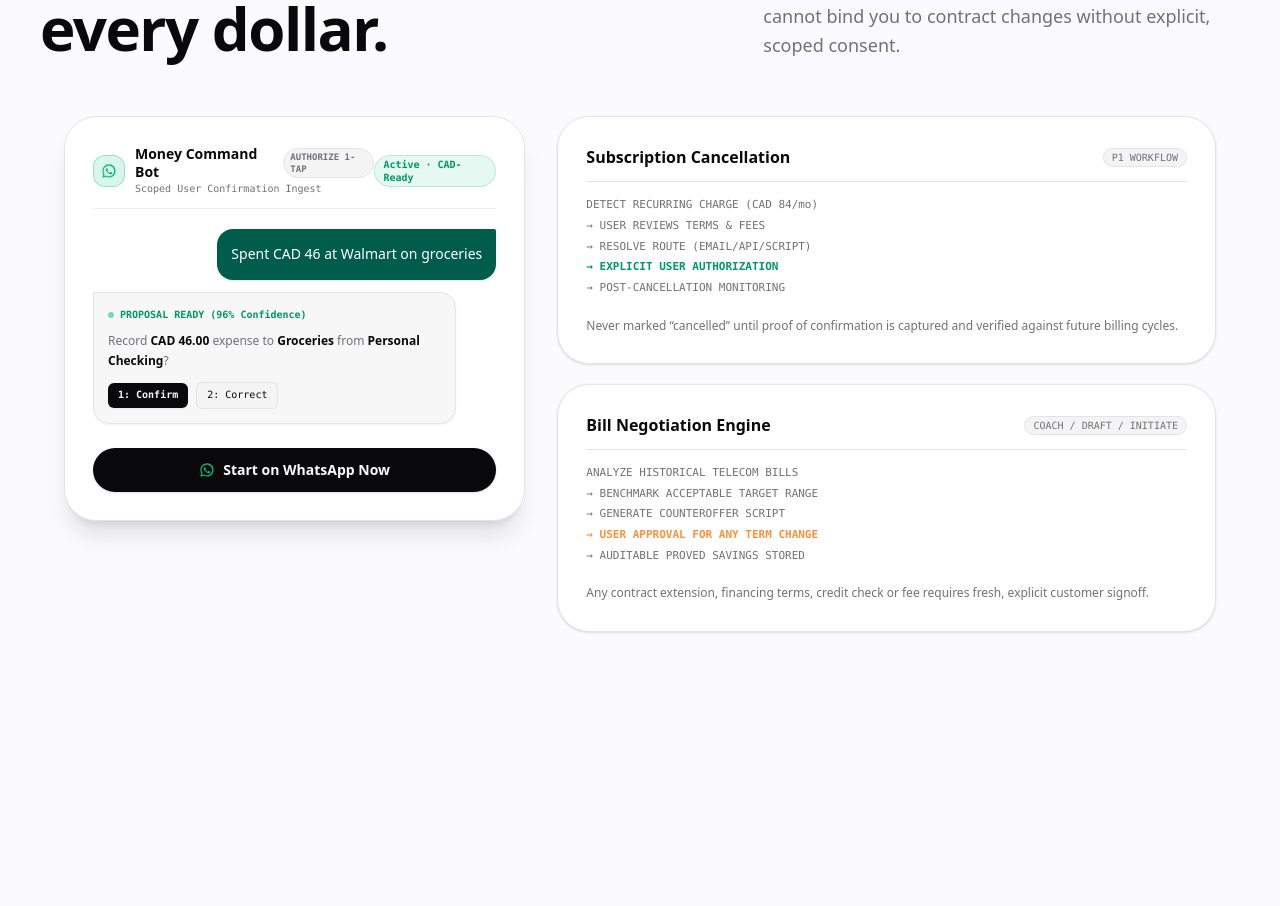
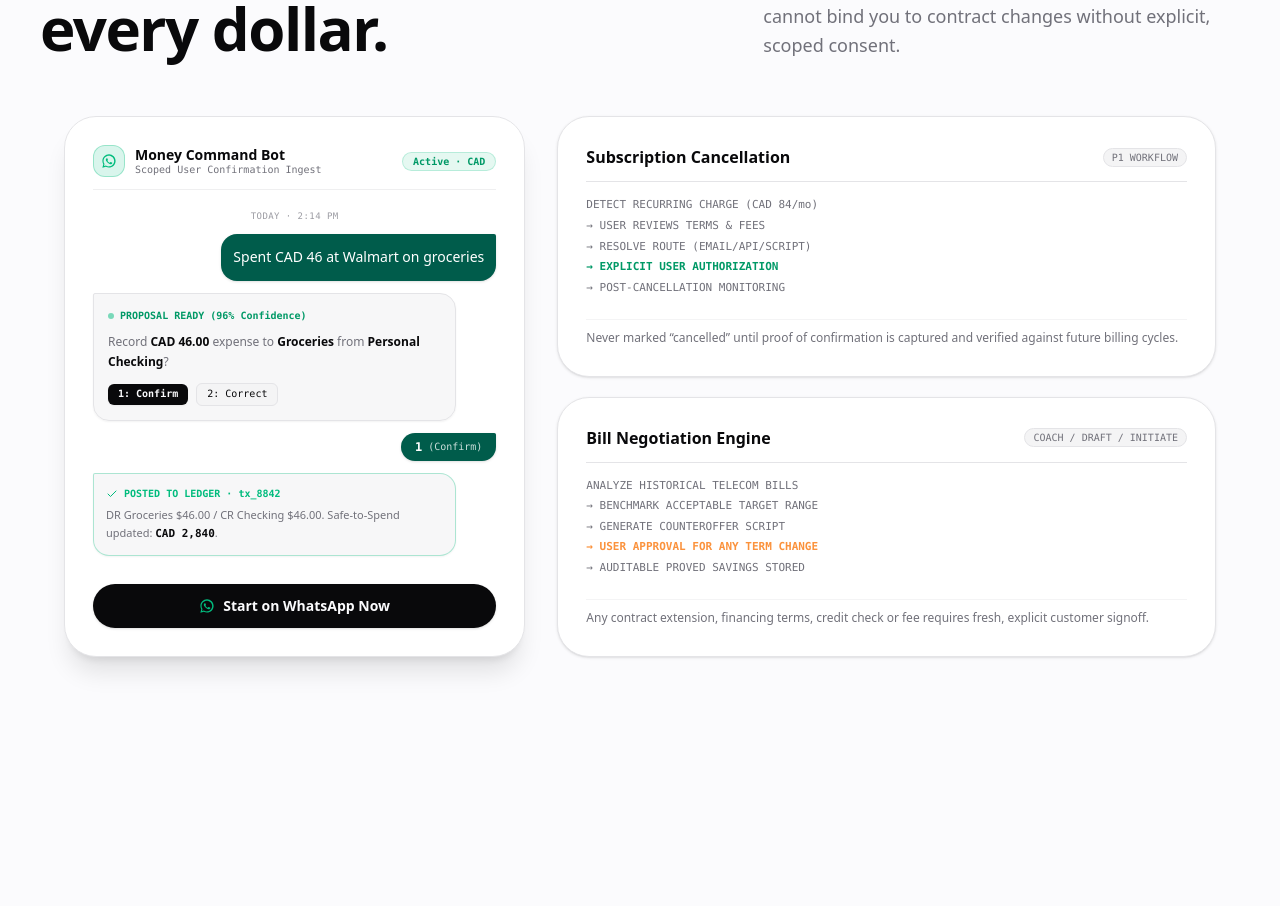
Before and after one commit to EmmaTheDev01/money_command, a Next.js app: page / in a window 1280 px wide. Shown: the part 5098-6004 px from the top of the page. Built offline with nearby package versions, Linux system fonts and the light colour scheme.

Commit message:
style(landing): stretch WhatsApp simulator to match right column height and refine content fit

```diff
--- a/src/app/page.tsx
+++ b/src/app/page.tsx
@@ -1040,39 +1040,44 @@ export default function MoneyCommandLandingPage() {
             </div>
 
             {/* 2-Column Split: WhatsApp Scoped Authorization on Left, Workflow Engines on Right */}
-            <div className="grid grid-cols-1 lg:grid-cols-12 gap-6 lg:gap-8 items-start max-w-6xl mx-auto w-full">
+            <div className="grid grid-cols-1 lg:grid-cols-12 gap-6 lg:gap-8 items-stretch max-w-6xl mx-auto w-full">
               {/* Left Column (5 cols): WhatsApp Conversational Authorization Live Simulator */}
-              <div className="lg:col-span-5 w-full lg:sticky lg:top-24">
-                <div className="p-6 sm:p-7 rounded-[32px] border border-border bg-card text-left text-xs shadow-xl pro-card w-full space-y-4">
-                  <div className="flex items-center justify-between border-b border-border/60 pb-3">
-                    <div className="flex items-center gap-2.5">
+              <div className="lg:col-span-5 w-full flex flex-col">
+                <div className="p-6 sm:p-7 rounded-[32px] border border-border bg-card text-left text-xs shadow-xl pro-card w-full h-full flex flex-col justify-between space-y-4">
+                  {/* WhatsApp Chat Header */}
+                  <div className="flex items-center justify-between border-b border-border/60 pb-3 shrink-0">
+                    <div className="flex items-center gap-2.5 min-w-0">
                       <div className="w-8 h-8 rounded-xl bg-emerald-500/15 border border-emerald-500/30 flex items-center justify-center shrink-0">
                         <WhatsAppIcon className="w-4 h-4 text-emerald-500" />
                       </div>
-                      <div>
-                        <div className="flex items-center gap-1.5">
-                          <span className="font-bold text-foreground text-sm block leading-tight">Money Command Bot</span>
-                          <span className="text-[9px] font-mono uppercase px-1.5 py-0.5 rounded-full bg-secondary border border-border text-muted-foreground font-semibold">
-                            Authorize 1-Tap
+                      <div className="min-w-0">
+                        <span className="font-bold text-foreground text-sm block leading-tight truncate">
+                          Money Command Bot
+                        </span>
+                        <span className="text-[10px] text-muted-foreground font-mono truncate block">
+                          Scoped User Confirmation Ingest
                         </span>
                       </div>
-                        <span className="text-[10px] text-muted-foreground font-mono">Scoped User Confirmation Ingest</span>
                     </div>
-                    </div>
-                    <span className="text-[10px] font-mono text-emerald-600 dark:text-emerald-400 font-bold bg-emerald-500/10 px-2 py-0.5 rounded-full border border-emerald-500/20">
-                      Active · CAD-Ready
+                    <span className="text-[10px] font-mono text-emerald-600 dark:text-emerald-400 font-bold bg-emerald-500/10 px-2.5 py-0.5 rounded-full border border-emerald-500/20 shrink-0">
+                      Active · CAD
                     </span>
                   </div>
 
-                  <div className="space-y-3 font-sans pt-1">
-                    {/* User Outbound Message */}
+                  {/* Chat Conversation Stream */}
+                  <div className="space-y-3 font-sans py-1 flex-1 flex flex-col justify-center">
+                    <div className="text-center font-mono text-[9px] uppercase tracking-wider text-muted-foreground/70">
+                      Today &middot; 2:14 PM
+                    </div>
+
+                    {/* Step 1: User Outbound Message */}
                     <div className="flex justify-end">
-                      <div className="bg-[#005c4b] text-white p-3 sm:p-3.5 rounded-2xl rounded-tr-xs max-w-[85%] leading-relaxed shadow-sm text-xs sm:text-sm">
+                      <div className="bg-[#005c4b] text-white p-3 rounded-2xl rounded-tr-xs max-w-[85%] leading-relaxed shadow-sm text-xs sm:text-sm">
                         Spent CAD 46 at Walmart on groceries
                       </div>
                     </div>
 
-                    {/* AI Bot Inbound Proposal */}
+                    {/* Step 2: AI Bot Inbound Proposal */}
                     <div className="flex justify-start">
                       <div className="bg-secondary/70 border border-border text-foreground p-3.5 rounded-2xl rounded-tl-xs max-w-[90%] leading-relaxed space-y-2 shadow-xs">
                         <div className="flex items-center gap-1.5 text-[10px] font-mono text-emerald-600 dark:text-emerald-400 font-bold">
@@ -1083,14 +1088,36 @@ export default function MoneyCommandLandingPage() {
                           Record <strong className="text-foreground">CAD 46.00</strong> expense to <strong className="text-foreground">Groceries</strong> from <strong className="text-foreground">Personal Checking</strong>?
                         </p>
                         <div className="flex items-center gap-2 pt-1 font-mono text-[10px]">
-                          <span className="px-2.5 py-1 rounded-md bg-foreground text-background font-bold shadow-xs">1: Confirm</span>
-                          <span className="px-2.5 py-1 rounded-md bg-muted text-foreground border border-border">2: Correct</span>
-                        </div>
+                          <span className="px-2.5 py-0.5 rounded-md bg-foreground text-background font-bold shadow-xs">1: Confirm</span>
+                          <span className="px-2.5 py-0.5 rounded-md bg-muted text-foreground border border-border">2: Correct</span>
                         </div>
                       </div>
                     </div>
 
-                  <div className="pt-2">
+                    {/* Step 3: User Authorizes Explicitly */}
+                    <div className="flex justify-end">
+                      <div className="bg-[#005c4b] text-white px-3.5 py-1.5 rounded-2xl rounded-tr-xs font-mono font-bold text-xs shadow-sm flex items-center gap-1.5">
+                        <span>1</span>
+                        <span className="text-[10px] font-normal opacity-80">(Confirm)</span>
+                      </div>
+                    </div>
+
+                    {/* Step 4: Bot Execution Confirmation */}
+                    <div className="flex justify-start">
+                      <div className="bg-secondary/70 border border-emerald-500/30 text-foreground p-3 rounded-2xl rounded-tl-xs max-w-[90%] leading-relaxed space-y-1 shadow-xs">
+                        <div className="flex items-center gap-1.5 text-[10px] font-mono text-emerald-500 font-bold">
+                          <Check className="w-3 h-3" />
+                          <span>POSTED TO LEDGER &middot; tx_8842</span>
+                        </div>
+                        <p className="text-[11px] text-muted-foreground">
+                          DR Groceries $46.00 / CR Checking $46.00. Safe-to-Spend updated: <strong className="text-foreground font-mono">CAD 2,840</strong>.
+                        </p>
+                      </div>
+                    </div>
+                  </div>
+
+                  {/* CTA Footer */}
+                  <div className="pt-2 shrink-0">
                     <Link
                       href="/client"
                       className="w-full py-3 rounded-full bg-foreground text-background font-semibold text-xs sm:text-sm flex items-center justify-center gap-2 hover:opacity-90 transition-opacity shadow-sm"
@@ -1103,9 +1130,10 @@ export default function MoneyCommandLandingPage() {
               </div>
 
               {/* Right Column (7 cols): The 2 Permissioned Action Workflows */}
-              <div className="lg:col-span-7 flex flex-col gap-5 text-xs w-full">
+              <div className="lg:col-span-7 flex flex-col justify-between gap-5 text-xs w-full h-full">
                 {/* Card 1: Subscription Cancellation */}
-                <div className="p-6 sm:p-7 rounded-[32px] border border-border bg-card space-y-4 shadow-sm pro-card">
+                <div className="p-6 sm:p-7 rounded-[32px] border border-border bg-card space-y-4 shadow-sm pro-card flex-1 flex flex-col justify-between">
+                  <div className="space-y-4">
                     <div className="flex items-center justify-between border-b border-border pb-3">
                       <span className="font-bold text-foreground text-sm sm:text-base">Subscription Cancellation</span>
                       <span className="text-[10px] font-mono text-muted-foreground px-2 py-0.5 rounded-full bg-secondary border border-border">P1 WORKFLOW</span>
@@ -1117,13 +1145,15 @@ export default function MoneyCommandLandingPage() {
                       <div className="text-emerald-600 dark:text-emerald-400 font-bold">&rarr; EXPLICIT USER AUTHORIZATION</div>
                       <div>&rarr; POST-CANCELLATION MONITORING</div>
                     </div>
-                  <p className="text-muted-foreground text-xs leading-relaxed pt-1">
+                  </div>
+                  <p className="text-muted-foreground text-xs leading-relaxed pt-2 border-t border-border/40">
                     Never marked &ldquo;cancelled&rdquo; until proof of confirmation is captured and verified against future billing cycles.
                   </p>
                 </div>
 
                 {/* Card 2: Bill Negotiation */}
-                <div className="p-6 sm:p-7 rounded-[32px] border border-border bg-card space-y-4 shadow-sm pro-card">
+                <div className="p-6 sm:p-7 rounded-[32px] border border-border bg-card space-y-4 shadow-sm pro-card flex-1 flex flex-col justify-between">
+                  <div className="space-y-4">
                     <div className="flex items-center justify-between border-b border-border pb-3">
                       <span className="font-bold text-foreground text-sm sm:text-base">Bill Negotiation Engine</span>
                       <span className="text-[10px] font-mono text-muted-foreground px-2 py-0.5 rounded-full bg-secondary border border-border">COACH / DRAFT / INITIATE</span>
@@ -1135,7 +1165,8 @@ export default function MoneyCommandLandingPage() {
                       <div className="text-[#fb923c] font-bold">&rarr; USER APPROVAL FOR ANY TERM CHANGE</div>
                       <div>&rarr; AUDITABLE PROVED SAVINGS STORED</div>
                     </div>
-                  <p className="text-muted-foreground text-xs leading-relaxed pt-1">
+                  </div>
+                  <p className="text-muted-foreground text-xs leading-relaxed pt-2 border-t border-border/40">
                     Any contract extension, financing terms, credit check or fee requires fresh, explicit customer signoff.
                   </p>
                 </div>
```
Lines whose indentation alone changed are shown as unchanged.
